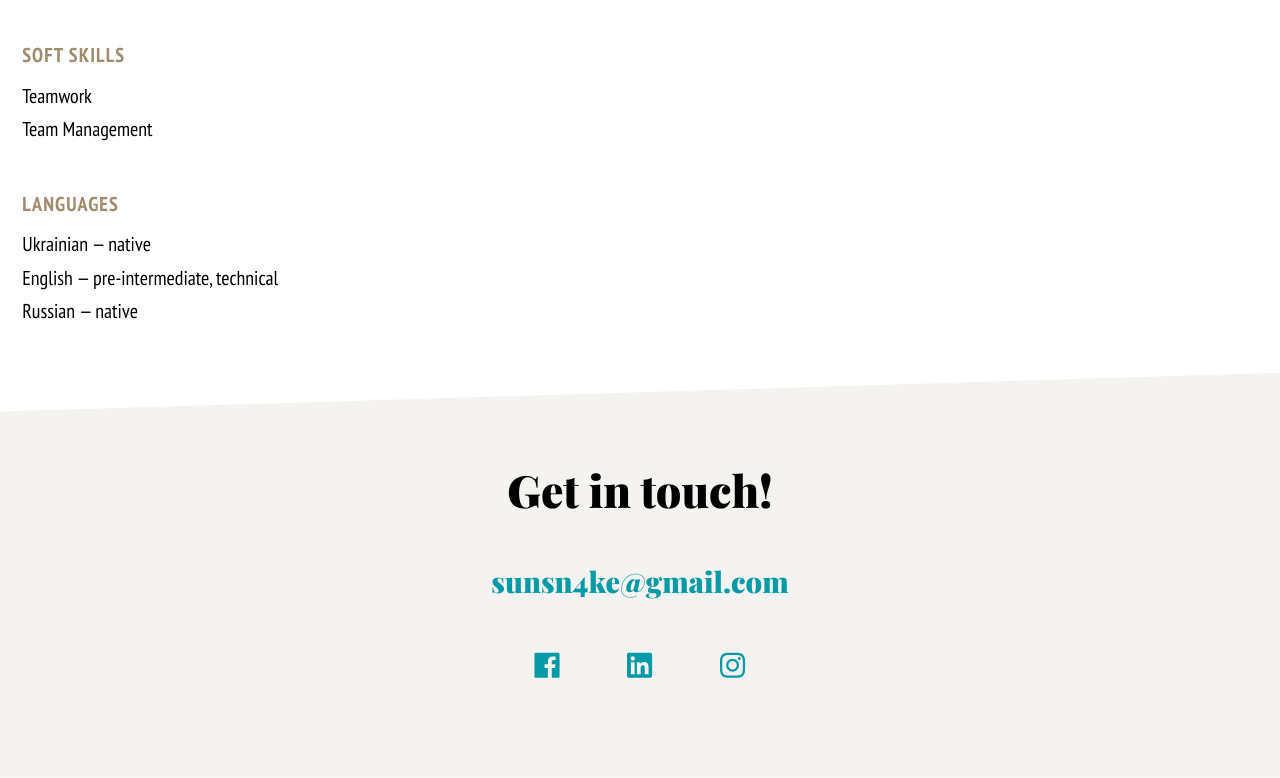
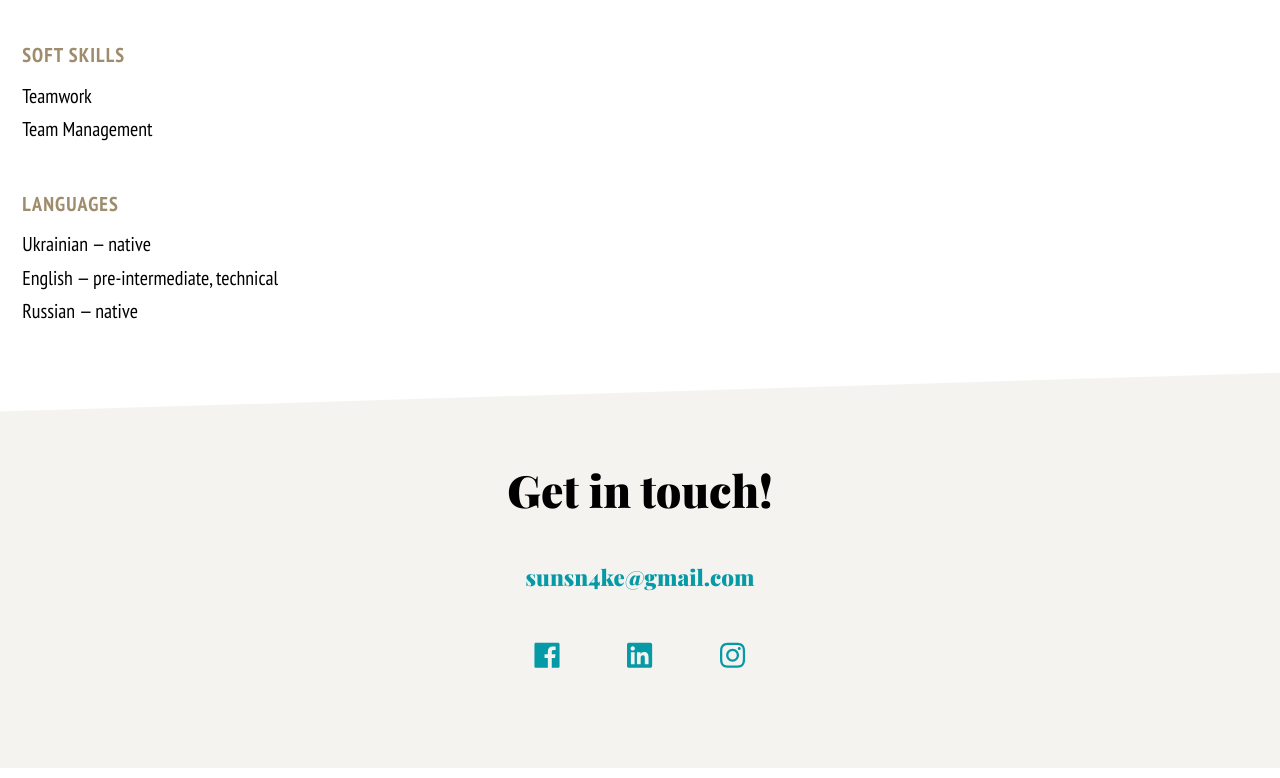
Before and after one commit to CarphatianSnake/MyCV, a plain HTML site: page index.html in a window 1280 px wide. Shown: the part 2283-3061 px from the top of the page. Drawn offline with nearby package versions, Linux system fonts and the light colour scheme.

Commit message:
change font size for email

```diff
--- a/src/css/styles.css
+++ b/src/css/styles.css
@@ -162,7 +162,7 @@ h5 {
 
 .email {
   color: #0699A6;
-  font-size: 1.444rem;
+  font-size: 1.111rem;
   line-height: 1.3846;
   text-decoration: none;
   display: block;
```
